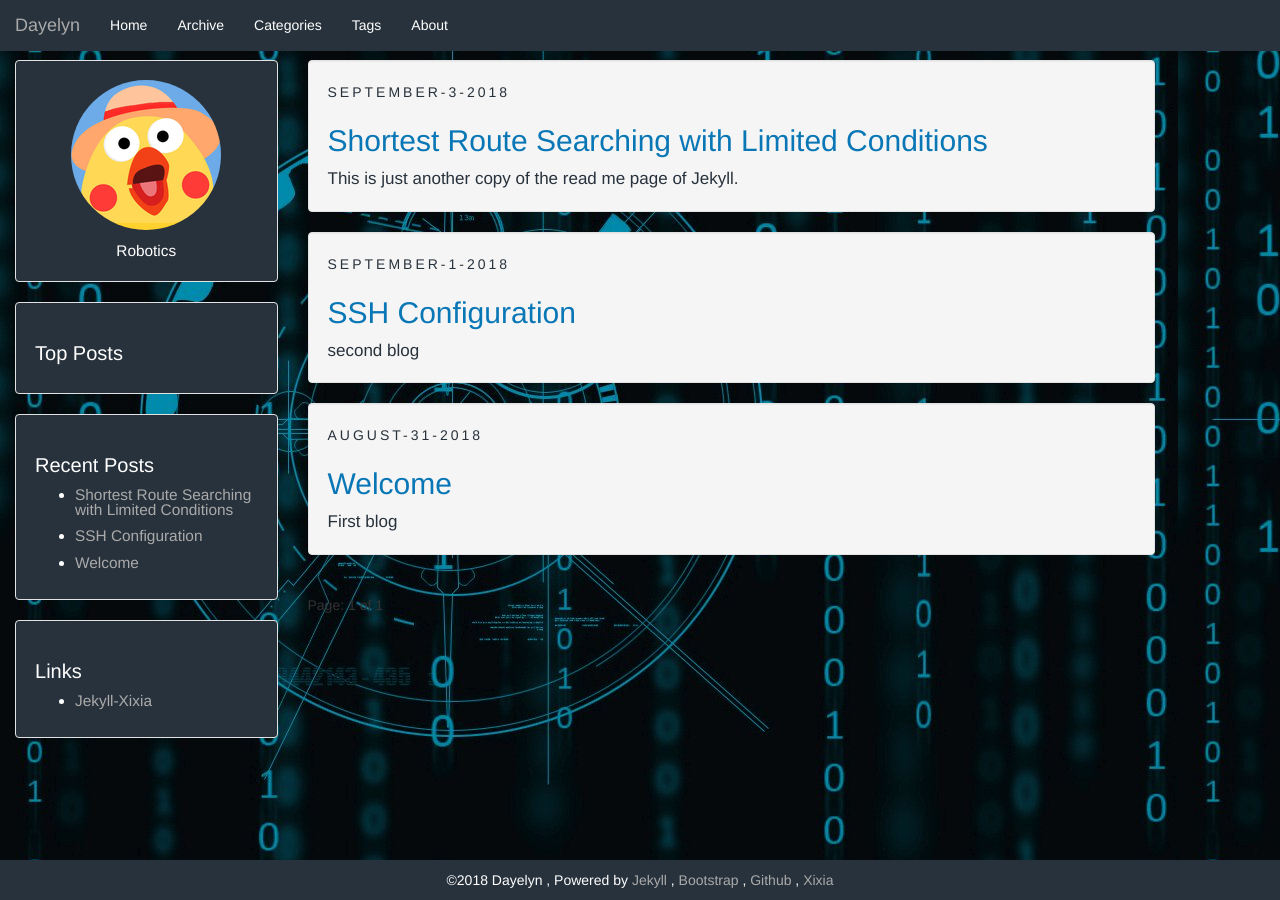
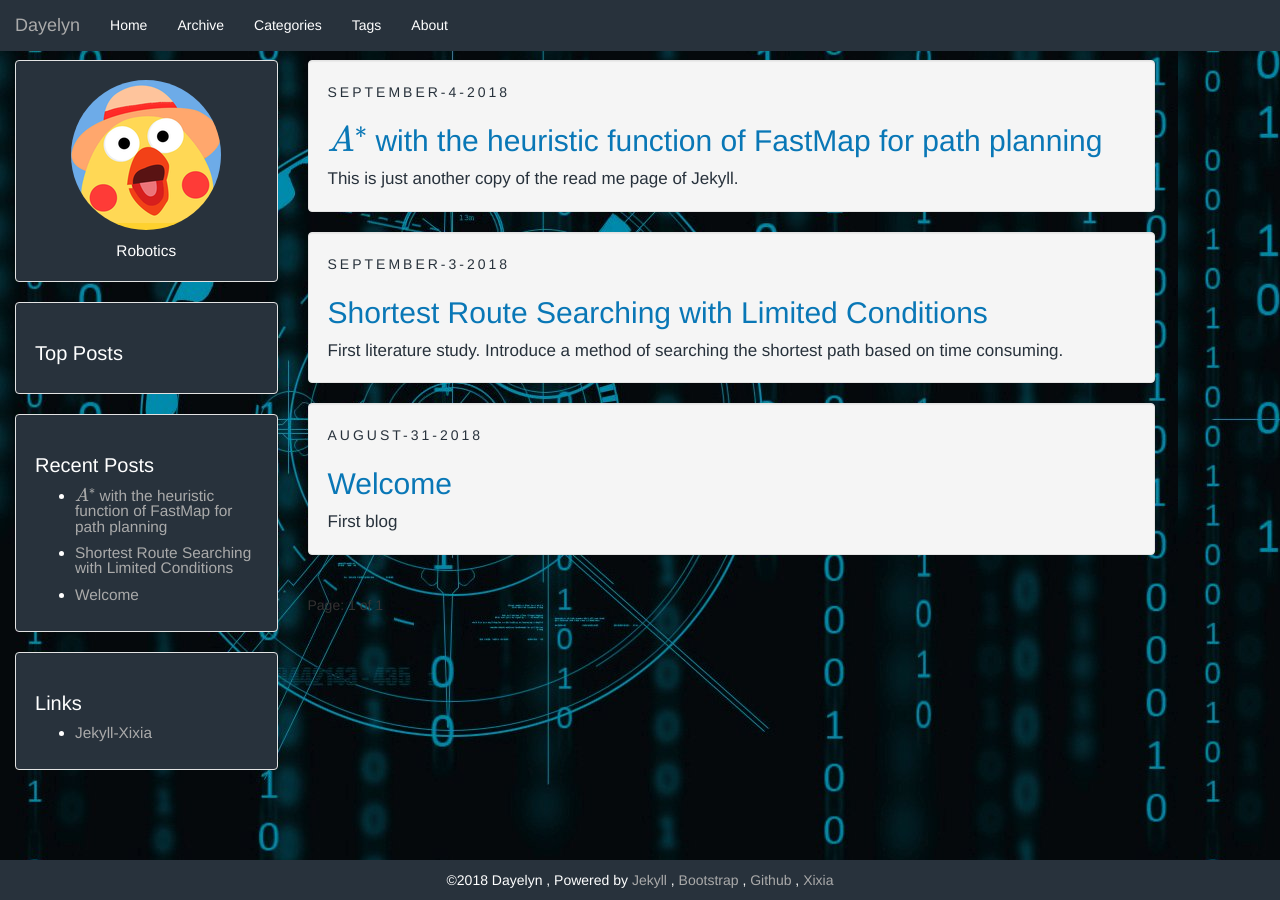
Before and after one commit to Dayelyn/Dayelyn.github.io, a Jekyll site: the page built from index.html, in a window 1280 px wide. Built offline with Jekyll 4.4.1, drawn with Linux system fonts in a browser that asks for light colours; formulas are drawn with MathJax 3; the list of posts is cut into pages by our own code; part of the change alters nothing that is shown.

Commit message:
Notes on paper2

```diff
--- a/_posts/2018-09-01-ssh-config.md
+++ /dev/null
@@ -1,9 +0,0 @@
----
-layout:     post
-title:      SSH Configuration
-category:	blog
-description: second blog
-tags:		ssh
----
-
-## SSH configuration
--- a/_posts/2018-09-03-shortest-route-searching-with-limited-delay.md
+++ b/_posts/2018-09-03-shortest-route-searching-with-limited-delay.md
@@ -4,11 +4,16 @@ title:  "Shortest Route Searching with Limited Conditions"
 date:   2018-09-03 13:19:51 +0800
 categories: Literature_Study
 tags: Path_Planning
-description: This is just another copy of the read me page of Jekyll.
+description: First literature study. Introduce a method of searching the shortest path based on time consuming.
 ---
 
 <script type="text/javascript" async src="//cdn.bootcss.com/mathjax/2.7.0/MathJax.js?config=TeX-AMS-MML_HTMLorMML"></script>
 <script type="text/javascript" async src="https://cdnjs.cloudflare.com/ajax/libs/mathjax/2.7.1/MathJax.js?config=TeX-MML-AM_CHTML"></script>
+
+# Artical Title
+
+Shortest Route with Time Dependant Length of Edges and Limited Delay Possibilities in Nodes.
+By j.Halpern
 
 # Abstract
 
@@ -21,6 +26,7 @@ This is the the first paper of three I have been received from the company as th
 Lots of pernomena in the real life can be modelled as the problem with mentioned conditions. An example is a one-way road with traffic light system.
 
 # Problem Formulation
+
 Define $G = (N,E)$ as an $n$-node finite directed graph, then we denote:
 
 * $N = \\{1,...,n\\}$:            the set of all nodes;
@@ -47,7 +53,9 @@ Then if a node $i_k$ is feasible in the route, the requirements are:
 Then the problem can be formulated as: **finding a feasible route $\\{r = i_1, i_2, ...,i_q = s\\}$ from $r$ to $s$, minimizes $t_s^{'}.$**
 
 # Solution
+
 ## Preliminary
+
 A few conclusions should be specified before we introduce the algorithm to solve the problem:
 
 * Since the parking and delay is limited in the problem, a cycle (visiting a node more than once) can be involved in the final route to find the shortest route;
@@ -76,7 +84,13 @@ A few conclusions should be specified before we introduce the algorithm to solve
 * $\forall j \in \bar N_k$, compute $T_j = inf\\{t, t\in A_j\\}$. Here we define $T_j$ as the infimum of time consuming when entering node $j$
 * Let $$T^* = Min\{T_j, j \in N^{**}\}$$, and $$k \in N^{**}$$ be the node for which $$T_k = T^*$$. If $$k$$ is the destination node, then terminate, $$T^*$$ is the length of the shortest route. Otherwise transfer $$k$$ from from $$N^{**}$$ to $$N^*$$. **Here $k$ actually means the next valid point, instead of the $k$ mentioned in the first step.**
 
+# Application Scenario
+
+Up to now I have not seen any implementation of the idea. But an assumption is that the method can be used to **cut a path into pieces if the agent has to stop anywhere on the path.** For example, when multiple agents working together and there some crossovers on their paths, the crossover point can be regarded as a new node and paths of them need to be re-calculated to ensure the global optimization.
+
+
 # Something Confused
+
 This note is mostly a copy from the orginal paper *Shortest Route with Time Dependent Length of Edges and Limited Delay Possibilities in Nodes* by *J.Halpern*. I just add some note on where there can be misunderstood if you read it for the first time. But still, I am confused in the following part:
 
 * The organism of updating $A_j$;
--- /dev/null
+++ b/_posts/2018-09-04-fastmap-with-a-star.md
@@ -0,0 +1,105 @@
+---
+layout: post
+title:  "$A^*$ with the heuristic function of FastMap for path planning"
+date:   2018-09-04 10:25:51 +0800
+categories: Literature_Study
+tags: Path_Planning, A*, FastMap
+description: This is just another copy of the read me page of Jekyll.
+---
+
+<script type="text/javascript" async src="//cdn.bootcss.com/mathjax/2.7.0/MathJax.js?config=TeX-AMS-MML_HTMLorMML"></script>
+<script type="text/javascript" async src="https://cdnjs.cloudflare.com/ajax/libs/mathjax/2.7.1/MathJax.js?config=TeX-MML-AM_CHTML"></script>
+
+# Article Title
+The FastMap Algorithm for Shortest Path Computations.
+By Liron Cohen etc.
+
+# Forewords
+
+Although I have some unsolved problems in the first paper, I still move to the second one. A project needs to set a goal or milestone, otherwise it will be endless. So as to the literature study. I guess I can ask my mentor for help after they come back from their tough project :)
+
+# Abstract
+
+In this paper, a given edge-weighted undirected graph is projected to a $k$-dimension Euclidean space by a modified FastMap algorithm. Then, the shortest path between any two nodes can be computed by $A^*$ search with Euclidean distance as the heuristic function.
+
+In the note I am going to start with the FastMap algorithm and the $A^*$ search. Then the modified algorithm will be introduced.
+
+# FastMap
+FastMap is a dimension reduction method with short time comsumption and mostly used in data mining. See more on the [original paper](http://www.cs.cmu.edu/~christos/PUBLICATIONS.OLDER/sigmod95.ps.gz). It can map any abstract objects into a $k$-dimension euclidean space with keeping their geometric relations at most, where $k$ can be specified by users.
+
+The basic idea of the FastMap is to look for the furthest pariwise node as a coordinate in every iteration, map all other nodes on the coordinate, then map all nodes to a hyperplane that is perpendicular to the coordinate and enter the next iteration. With the recursive step, all nodes will be mapped into a $k$-dimension space with orthogonal coordinates.
+
+Since we are going to use the FastMap with $A^*$ in a given edge-weighted undirected graph, all notations in the following part of the article are base on the gragh theory.
+
+The work flow of the FastMap is as follows:
+
+## Step 1: Find the Furthest Pairwise Node
+
+In the first iteration, we need to find the furthest pair of nodes as the coordinate of the first dimension.
+
+![Imgur](https://i.imgur.com/u2nnAVZ.png)
+
+Algorithm 1 in the figure above shows the details of how to find the furthest pair of nodes. Here the algorithm has to be repeated several times to have the final result. The reason of repeatition is to reduce the computation complexity. One important thing is that the **distance** is based on user setting. In the next part we will set a special function to calculate the distance.
+
+## Step 2: Project All Other Nodes on the Generated Coordinate
+
+According to **Step 1**, we have a coordinate alongside $O_a$ and $O_b$. Then as shown in figure 1, we can project all other node on the coordinate with the help of cosine law:
+
+![Imgur](https://i.imgur.com/rWyGBC8.png)
+
+For a arbitrary node $O_i$, the coordinate $x_i$ projected on axis $(O_a, O_b)$ can be calculate with cosine law. Particularly, $x_a = 0, x_b = d_{ab}$.
+
+## Step 3: Find a Hyperplane that is Perpendicular to the Current Coordinate, Project All Nodes on the Plane
+
+Up to now we have already reduce all nodes into a 1-d space. If you would like to analyze the data in a higher dimension, we need to project nodes in another dimension, which is perpendicular to the current dimension, as shown in figure 2.
+
+![Imgur](https://i.imgur.com/mglg5iL.png)
+
+We can see that if we project all nodes in the new dimension, $x_a = x_b = 0$ due to the perpendicularity. Since now all nodes are on a 2-d Euclidean space, we can use the $L_2$ distance as the distance function (the formula is given in 3-d Euclidean space).
+
+## Step 4: For All Nodes on the Hyperplane, Go to Step 1
+
+Still, we would like to find the furthest pairwise node to project all nodes on the coordinate established by them. Now we can see that users can specify any $k$ for $k$-dimension to reprensent the data.
+
+# $A^*$
+
+I would prefer adding it later, since the paper is mainly focused on the modified FastMap.
+
+# Modified FastMap
+
+In this paper, authors make two modifications on the FastMap algorithm to adapt to the path searching problem.
+
+## Distance Function for Finding the Furtherest Node
+
+As mentioned above, in the first step in the FastMap we need to calculate the "furthest" pair of nodes. The distance function is specified by users. In the modified version, since we focus on a edge-weighted undirected graph, a shortest path tree rooted at a random node $n_a$ is construct. Then we search for the deepest node in the tree as the "furthest" node and the depth is $d_ab$.
+
+After the establishment of the coordinate, other parameters referring to distance in figure 1 can be attained by the same way, which means $d_{ai}, d_{ib}$ are all calculated by the shortest path tree rooted at $n_a$.
+
+## Distance Function on the Coordinate and the Hyperplane
+
+Recall that we use the $L_2$ distance in Step 2 and 3. The author of the paper proves that it has to be changed to $L_1$ distance in order to keep **admissibility and consistency**.
+
+Then the distance on the $K^{th}$ coordinate needs to be changed to:
+
+$$
+[p_i]_K = \frac{(d_{ai}-d_{ib}+d_{ab})}{2}
+$$
+
+and the distance on the next hyperplane needs to be changed to:
+
+$$
+D_{new}(O_i, O_j) = D_{old}(O_i,O_j) - |[p_i]_K - [p_j]_K|
+$$
+
+specifically, in our case the $D_{new}$ and $D_{old}$ refers to weight in the graph.
+
+The modified FastMap algorithm can be seen in the following figure:
+
+![Imgur](https://i.imgur.com/Ys6BRPj.png)
+
+# Application Scenario
+
+Basically this is an optimization for $A^*$ heuristic function. It is well known that a better heuristic function can lead to a more optimal path. This method probably can output a better plan than other heuristic function.
+
+# Something Confused
+I guess the author has demonstrated the algorithm clearly in the paper, but I am not sure about how important the admissibility and consistency are to the $A^*$.
```
Also changed, not shown: 12 other files.
